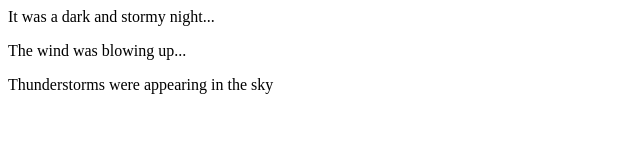
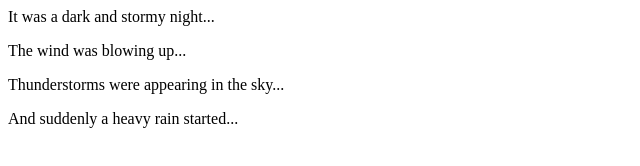
Before and after one commit to amukanya/fireside-story, a plain HTML site: page index.html in a window 1280 px wide. Shown: the whole page, without its empty margins (0-640 px from the left). Drawn offline with Linux system fonts and the light colour scheme.

Commit message:
added fourth line of story

```diff
--- a/index.html
+++ b/index.html
@@ -2,6 +2,7 @@
   <body>
     <p>It was a dark and stormy night...</p>
     <p>The wind was blowing up...</p>
-    <p>Thunderstorms were appearing in the sky</p>
+    <p>Thunderstorms were appearing in the sky...</p>
+    <p>And suddenly a heavy rain started...</p>
   </body>
 </html>
```
